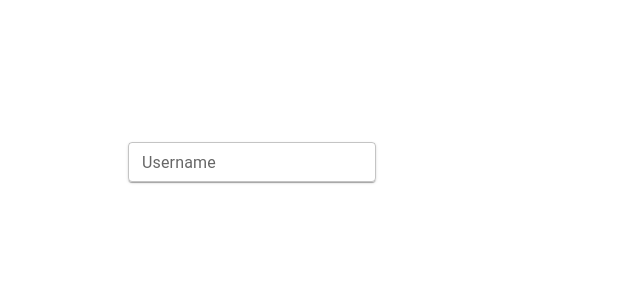
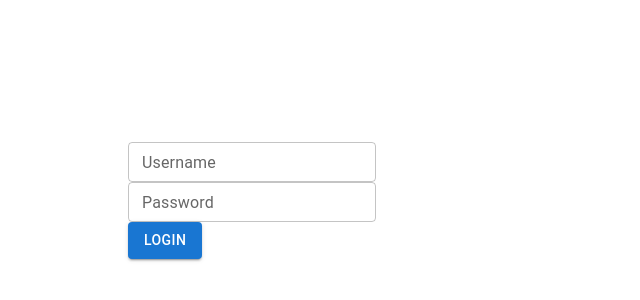
Before and after one commit to barasami/Login-Page, a React (Create React App) app: page / in a window 1280 px wide. Shown: the part 178-478 px from the top of the page, without its empty margins (0-640 px from the left). Built offline with nearby package versions, Linux system fonts and the light colour scheme.

Commit message:
added mui component

```diff
--- a/src/Loginpg/Login.js
+++ b/src/Loginpg/Login.js
@@ -1,17 +1,33 @@
 import React from 'react'
 import './Login.css'
 import TextField from '@mui/material/TextField';
-import Paper from '@mui/material/Paper';
+import Button from '@mui/material/Button';
 
 function Login() {
   return (
-    <Paper>
-        <TextField
-          label="Username"
-          id="outlined-size-small"
-          size="small"
-        />
-    </Paper>
+    <div>
+        <div>
+            <TextField
+            label="Username"
+            id="outlined-size-small"
+            size="small"
+            />
+        </div>
+        <div>
+            <TextField
+            label="Password"
+            id="outlined-size-small"
+            size="small"
+            type='password'
+            />
+        </div>
+       <div>
+            <Button variant="contained" color="primary">
+                Login
+            </Button>
+       </div>
+
+    </div>
   )
 }
 
```
